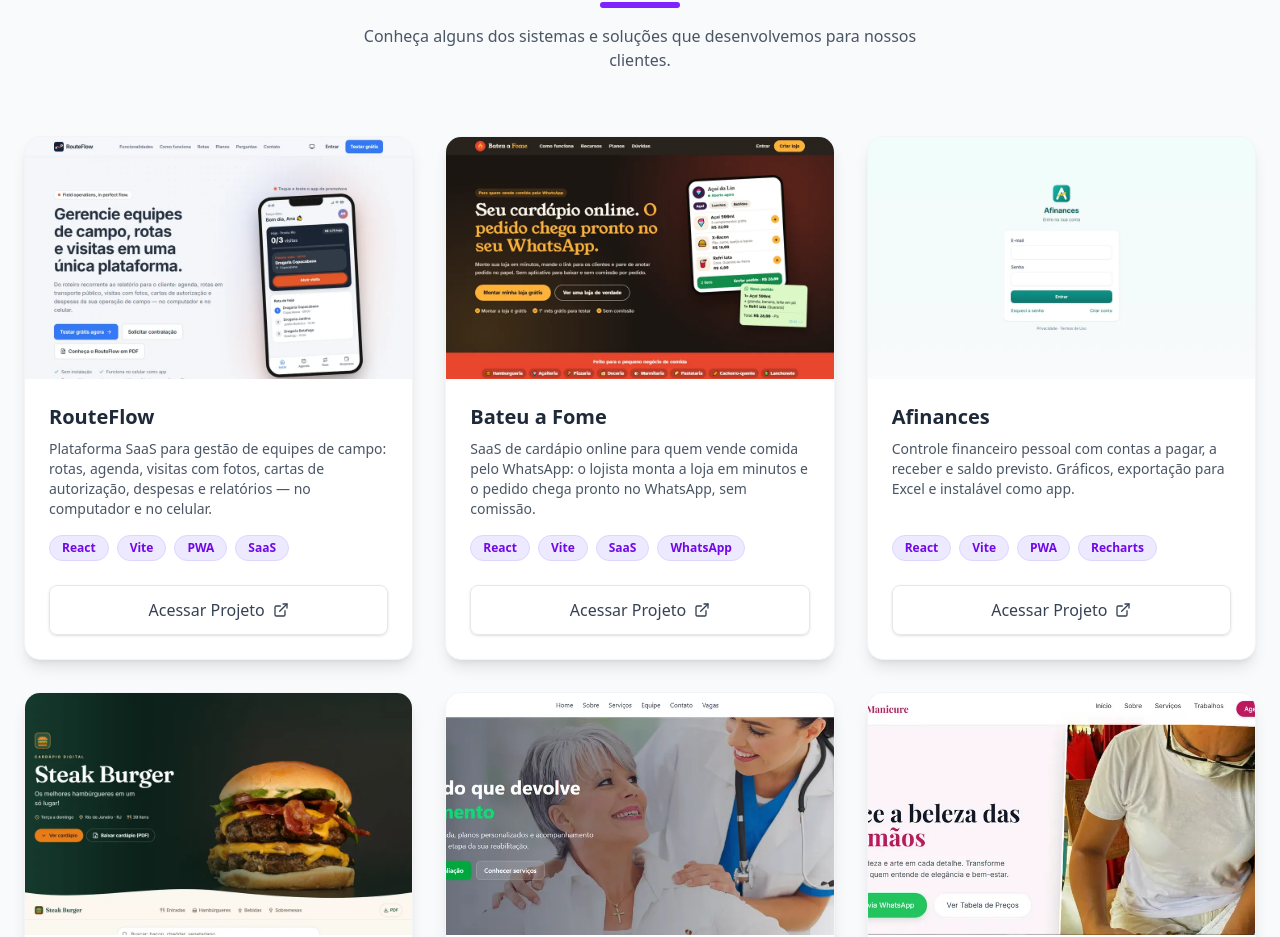
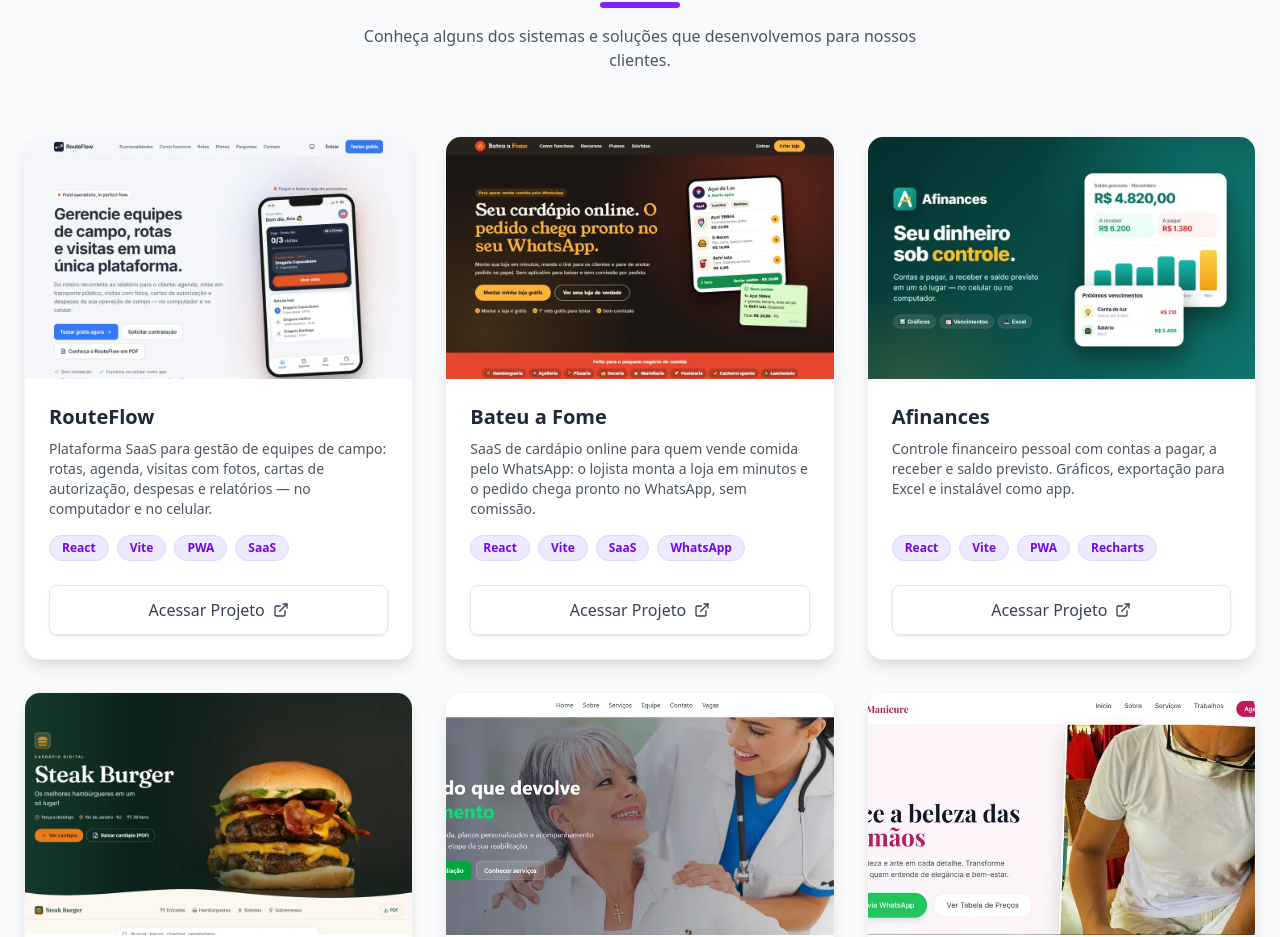
Before and after one commit to ArturMineiro/forge_dev_apps, a React (Vite) app: page / in a window 1280 px wide. Shown: the part 1757-2694 px from the top of the page. Built offline with nearby package versions, Linux system fonts and the light colour scheme.

Commit message:
feat: Capa própria do Afinances no portfólio (no lugar da tela de login)

```diff
--- a/src/components/Portfolio.tsx
+++ b/src/components/Portfolio.tsx
@@ -19,7 +19,7 @@ const projects = [
     title: "Afinances",
     description: "Controle financeiro pessoal com contas a pagar, a receber e saldo previsto. Gráficos, exportação para Excel e instalável como app.",
     tags: ["React", "Vite", "PWA", "Recharts"],
-    image: "/afinances.webp",
+    image: "/afinances-cover.webp",
     link: "https://afinances.forgedevapps.com/",
   },
   {
```
Also changed, not shown: public/afinances-cover.webp (added), public/afinances.webp (deleted).
